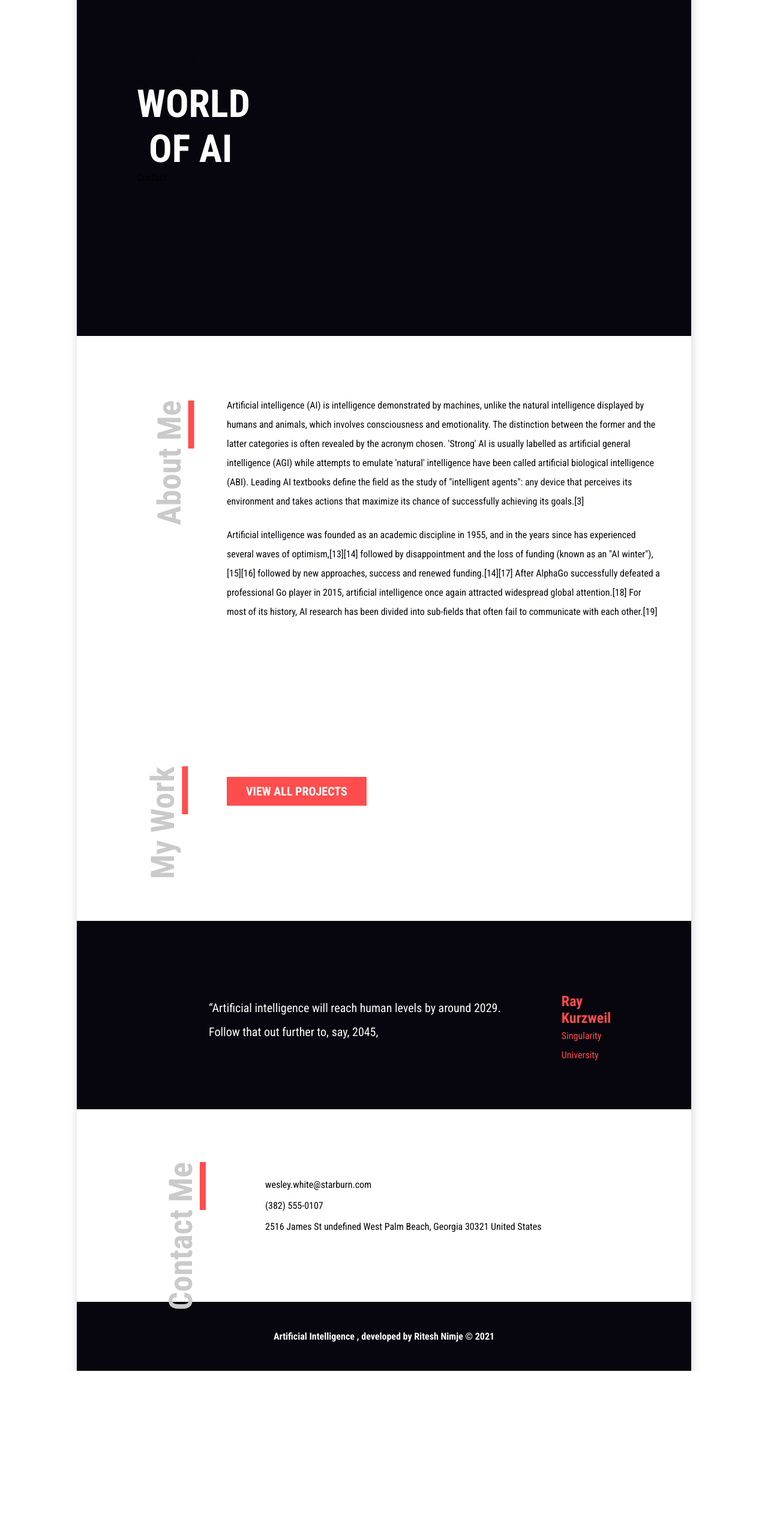
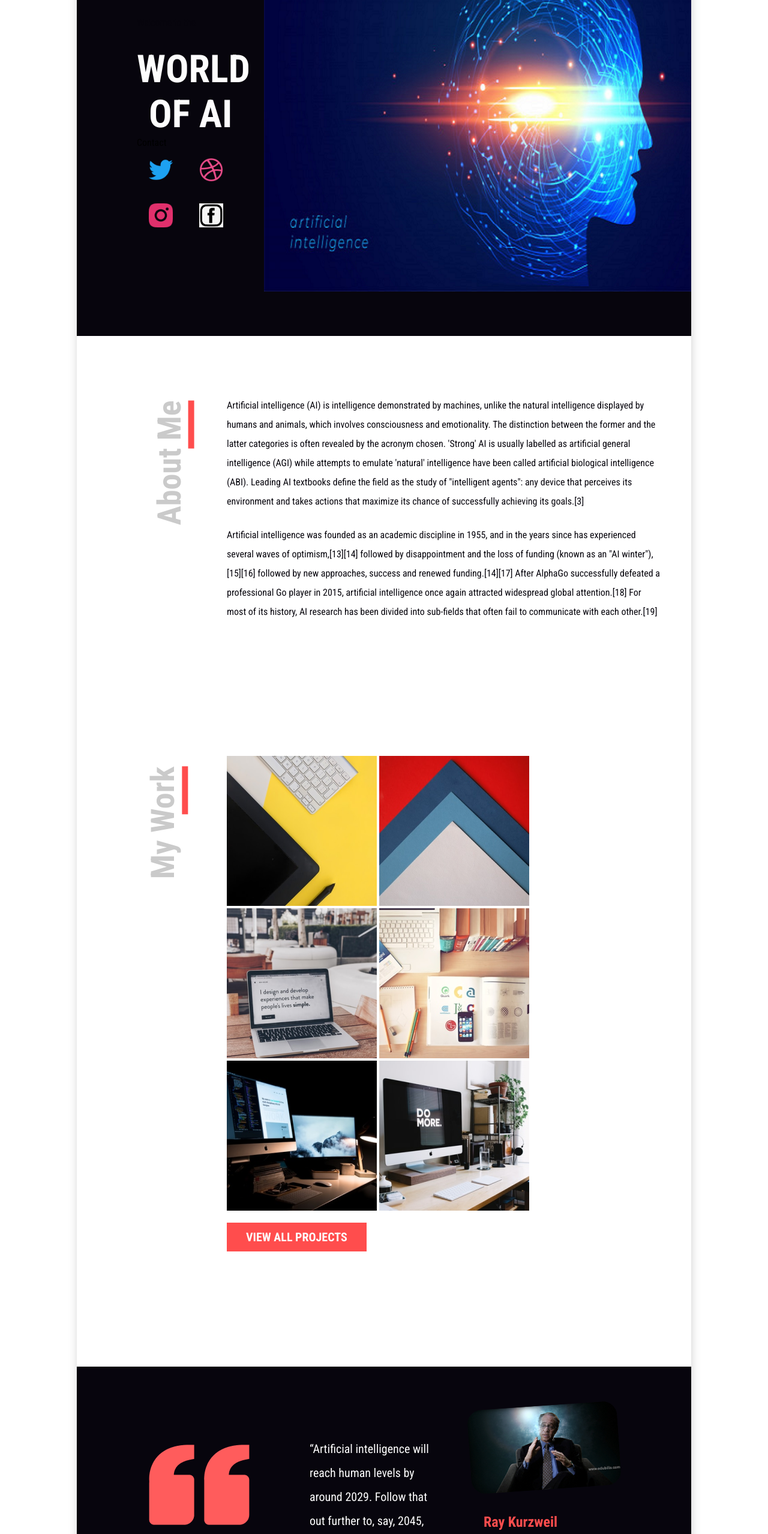
Before and after one commit to Ritesh796/ritesh-site, a plain HTML site: page index.html in a window 1280 px wide. Shown: the part 240-2797 px from the top of the page at 60% size. Before the commit the page ends 2525 px from the top, so only its background shows below. Drawn offline with Linux system fonts and the light colour scheme.

Commit message:
uupdated
dsdc

```diff
--- a/index.html
+++ b/index.html
@@ -14,7 +14,7 @@
 		<nav>
 			<div class="logo">
 				<a href="#home">
-			  <img src="images/logo.png" alt="" />
+			  <img src="logo.png" alt="" />
 			  </a>
 			</div>
 
@@ -42,15 +42,15 @@
 				<a>Contact</a>
 
 				<div class="social-icons">
-					<img src="images/twitter-logo.png" alt="" />
-					<img src="images/dribbble-logo.png" alt="" />
-					<img src="images/instagram-logo.png" alt="" />
-					<img src="images/facebook-logo.png" alt="" />
+					<img src="twitter-logo.png" alt="" />
+					<img src="dribbble-logo.png" alt="" />
+					<img src="instagram-logo.png" alt="" />
+					<img src="facebook-logo.png" alt="" />
 				</div>
 			</div>
 
 			<div class="right">
-				<img src="images/hero-image.png" alt="" />
+				<img src="hero-image.png" alt="" />
 			</div>
 		</div>
 	</header>
@@ -73,12 +73,12 @@
 		<div class="section-content">
 
 		<div class="Work-container">
-			<img src="images/project1.png" alt="" />
-			<img src="images/project2.png" alt="" />
-			<img src="images/project3.png" alt="" />
-			<img src="images/project4.png" alt="" />
-			<img src="images/project5.png" alt="" />
-			<img src="images/project6.png" alt="" />
+			<img src="project1.png" alt="" />
+			<img src="project2.png" alt="" />
+			<img src="project3.png" alt="" />
+			<img src="project4.png" alt="" />
+			<img src="project5.png" alt="" />
+			<img src="project6.png" alt="" />
 		</div>
 		<a href="#" class="btn light">View All Projects</a>
 		</div>
@@ -87,13 +87,13 @@
 	<div id="testimonials"></div>
 
 	<section class="testimonials-section">
-		<img class="quote-icon" src="images/quote-icon.png" alt="" />
+		<img class="quote-icon" src="quote-icon.png" alt="" />
 		<p class="testimonial-text">
 			“Artificial intelligence will reach human levels by around 2029. Follow that out further to, say, 2045,
 		</p>
 
 		<div class="says">
-			<img src="images/testimonial1.png" alt="" />
+			<img src="testimonial1.png" alt="" />
 			<h3>Ray Kurzweil</h3>
 			<p class="company-name">Singularity University</p>
 		</div>
@@ -105,17 +105,17 @@
 		<div class="section-content">
 
 		<div class="email">
-			<img src="images/mail-icon.png" alt="" />
+			<img src="mail-icon.png" alt="" />
 			<div class="contact-text">wesley.white@starburn.com</div>
 		</div>
 
 		<div class="phone">
-			<img src="images/phone-icon.png" alt="" />
+			<img src="phone-icon.png" alt="" />
 			<div class="contact-text">(382) 555-0107</div>
 		</div>
 
 		<div class="address">
-			<img src="images/address-logo.png" alt="" />
+			<img src="address-logo.png" alt="" />
 			<div class="contact-text">2516 James St undefined West Palm Beach, Georgia
 			 30321 United States
 			</div>
```
